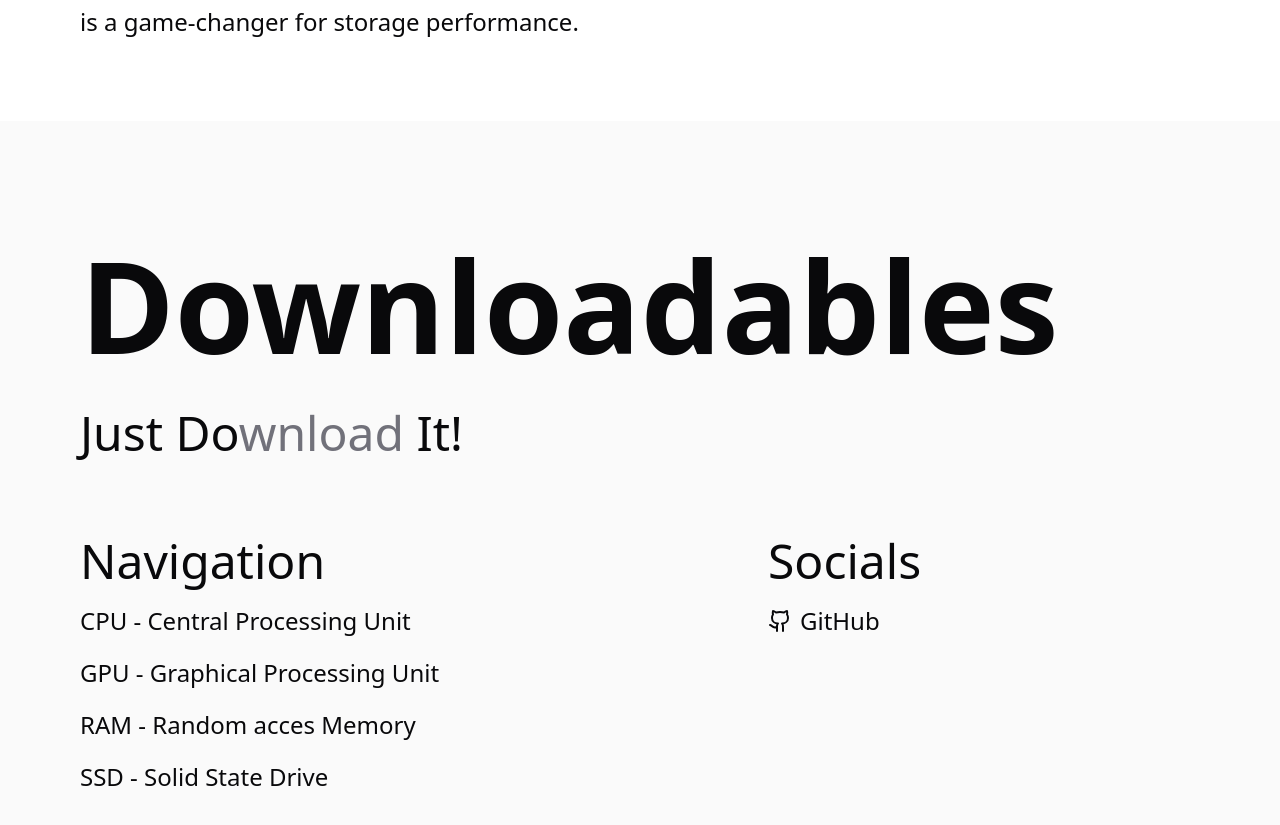
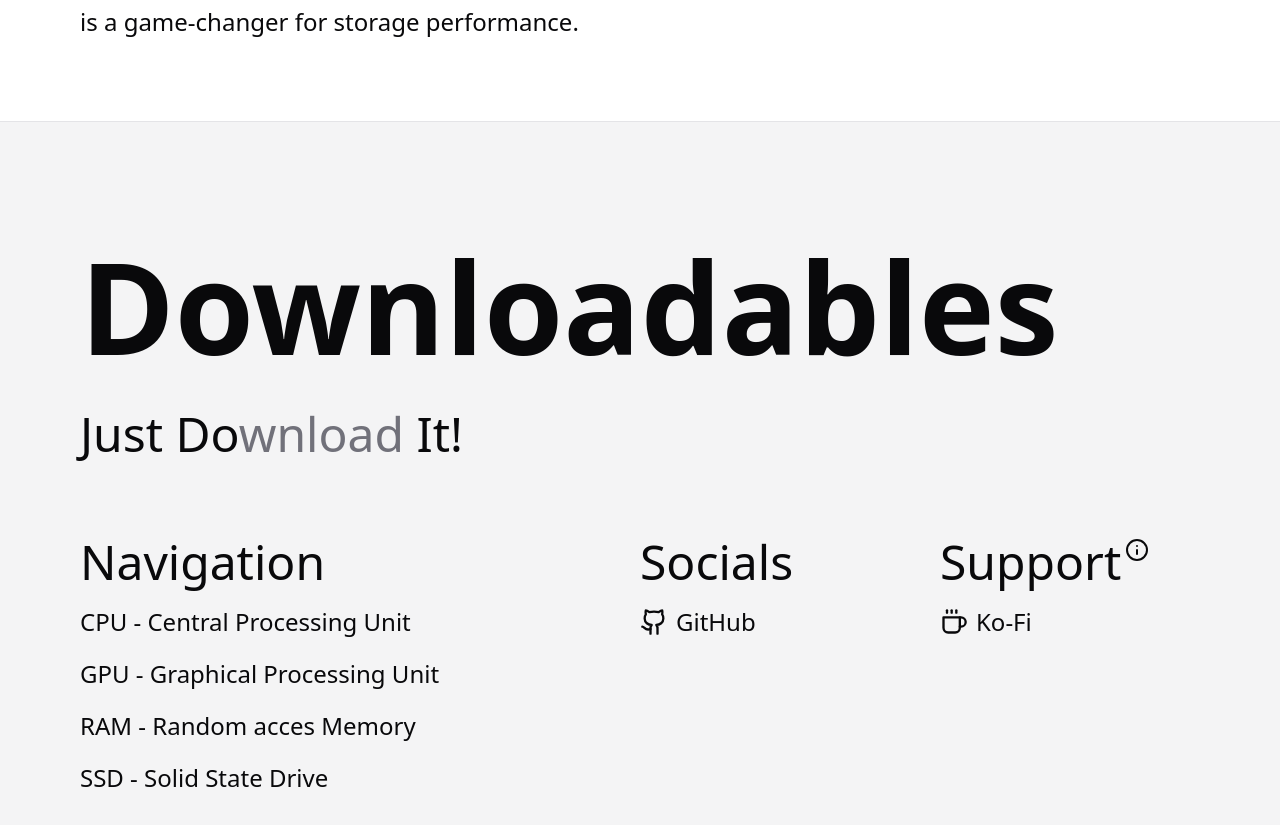
Before and after one commit to DerXamtes/Downloadables, a Next.js app: page / in a window 1280 px wide. Shown: the part 4981-5806 px from the top of the page. Built offline with nearby package versions, Linux system fonts and the light colour scheme.

Commit message:
small footer changes

```diff
--- a/package.json
+++ b/package.json
@@ -11,6 +11,7 @@
   "dependencies": {
     "@radix-ui/react-dialog": "^1.0.5",
     "@radix-ui/react-navigation-menu": "^1.1.4",
+    "@radix-ui/react-popover": "^1.0.7",
     "@radix-ui/react-progress": "^1.0.3",
     "@radix-ui/react-slider": "^1.1.2",
     "@radix-ui/react-slot": "^1.0.2",
--- a/src/components/footer.tsx
+++ b/src/components/footer.tsx
@@ -1,10 +1,17 @@
 import Link from "next/link";
 
-import { Github } from "lucide-react";
+import { Github, Info, Coffee } from "lucide-react";
+import { CiCoffeeCup } from "react-icons/ci";
+
+import {
+  Popover,
+  PopoverContent,
+  PopoverTrigger,
+} from "@/components/ui/popover";
 
 export default function Footer() {
   return (
-    <div className="bg-primary-foreground p-5 sm:p-10 xl:p-20">
+    <div className="bg-secondary p-5 sm:p-10 xl:p-20 border-t">
       <div className="pb-20">
         <Link href="/">
           <h3 className="py-5 text-5xl font-semibold sm:text-6xl md:text-7xl lg:py-10 lg:text-8xl xl:text-9xl 2xl:text-[10rem]">
@@ -15,8 +22,8 @@ export default function Footer() {
           Just Do<span className="text-muted-foreground">wnload</span> It!
         </p>
       </div>
-      <div className="flex flex-col gap-10 md:flex-row md:gap-64">
-        <div className="flex flex-1 flex-col gap-5 sm:text-lg md:text-xl lg:text-2xl 2xl:text-3xl">
+      <div className="flex flex-col gap-10 pb-20 md:flex-row ">
+        <div className="flex flex-1 flex-col gap-5 sm:text-lg md:w-1/2 md:text-xl lg:text-2xl 2xl:text-3xl">
           <p className="text-xl font-medium sm:text-2xl md:text-3xl lg:text-4xl xl:text-5xl 2xl:text-6xl">
             Navigation
           </p>
@@ -25,16 +32,47 @@ export default function Footer() {
           <Link href="/ram">RAM - Random acces Memory</Link>
           <Link href="/ssd">SSD - Solid State Drive</Link>
         </div>
+        <div className="flex flex-col justify-around gap-10 md:w-1/2 md:flex-row">
           <div className="flex flex-1 flex-col gap-5 sm:text-lg md:text-xl lg:text-2xl 2xl:text-3xl">
             <p className="text-xl font-medium sm:text-2xl md:text-3xl lg:text-4xl xl:text-5xl 2xl:text-6xl">
               Socials
             </p>
-          <a href="https://github.com/DerXamtes" target="_blank">
+            <Link
+              href="https://github.com/DerXamtes"
+              target="_blank"
+              className="w-fit"
+            >
               <span className="flex items-center gap-2">
-              <Github />
+                <Github className="size-7" />
                 GitHub
               </span>
-          </a>
+            </Link>
+          </div>
+          <div className="flex flex-1 flex-col gap-5 sm:text-lg md:text-xl lg:text-2xl 2xl:text-3xl">
+            <p className="flex items-start gap-1 text-xl font-medium sm:text-2xl md:text-3xl lg:text-4xl xl:text-5xl 2xl:text-6xl">
+              Support
+              <Popover>
+                <PopoverTrigger>
+                  <Info />
+                </PopoverTrigger>
+                <PopoverContent>
+                  This took quite a bit more work than I anticipated. <br />
+                  If you want to support me, feel free, but there&apos;s no
+                  pressure to do so.
+                </PopoverContent>
+              </Popover>
+            </p>
+            <Link
+              href="https://ko-fi.com/DerXamtes"
+              target="_blank"
+              className="link"
+            >
+              <span className="flex items-center gap-2">
+                <Coffee className="size-7" />
+                Ko-Fi
+              </span>
+            </Link>
+          </div>
         </div>
       </div>
     </div>
--- /dev/null
+++ b/src/components/ui/popover.tsx
@@ -0,0 +1,31 @@
+"use client"
+
+import * as React from "react"
+import * as PopoverPrimitive from "@radix-ui/react-popover"
+
+import { cn } from "@/lib/utils"
+
+const Popover = PopoverPrimitive.Root
+
+const PopoverTrigger = PopoverPrimitive.Trigger
+
+const PopoverContent = React.forwardRef<
+  React.ElementRef<typeof PopoverPrimitive.Content>,
+  React.ComponentPropsWithoutRef<typeof PopoverPrimitive.Content>
+>(({ className, align = "center", sideOffset = 4, ...props }, ref) => (
+  <PopoverPrimitive.Portal>
+    <PopoverPrimitive.Content
+      ref={ref}
+      align={align}
+      sideOffset={sideOffset}
+      className={cn(
+        "z-50 w-72 rounded-md border bg-popover p-4 text-popover-foreground shadow-md outline-none data-[state=open]:animate-in data-[state=closed]:animate-out data-[state=closed]:fade-out-0 data-[state=open]:fade-in-0 data-[state=closed]:zoom-out-95 data-[state=open]:zoom-in-95 data-[side=bottom]:slide-in-from-top-2 data-[side=left]:slide-in-from-right-2 data-[side=right]:slide-in-from-left-2 data-[side=top]:slide-in-from-bottom-2",
+        className
+      )}
+      {...props}
+    />
+  </PopoverPrimitive.Portal>
+))
+PopoverContent.displayName = PopoverPrimitive.Content.displayName
+
+export { Popover, PopoverTrigger, PopoverContent }
```
Also changed, not shown: 1 other file (tests, documents, lock files or other folders). Lines whose indentation alone changed are shown as unchanged.
